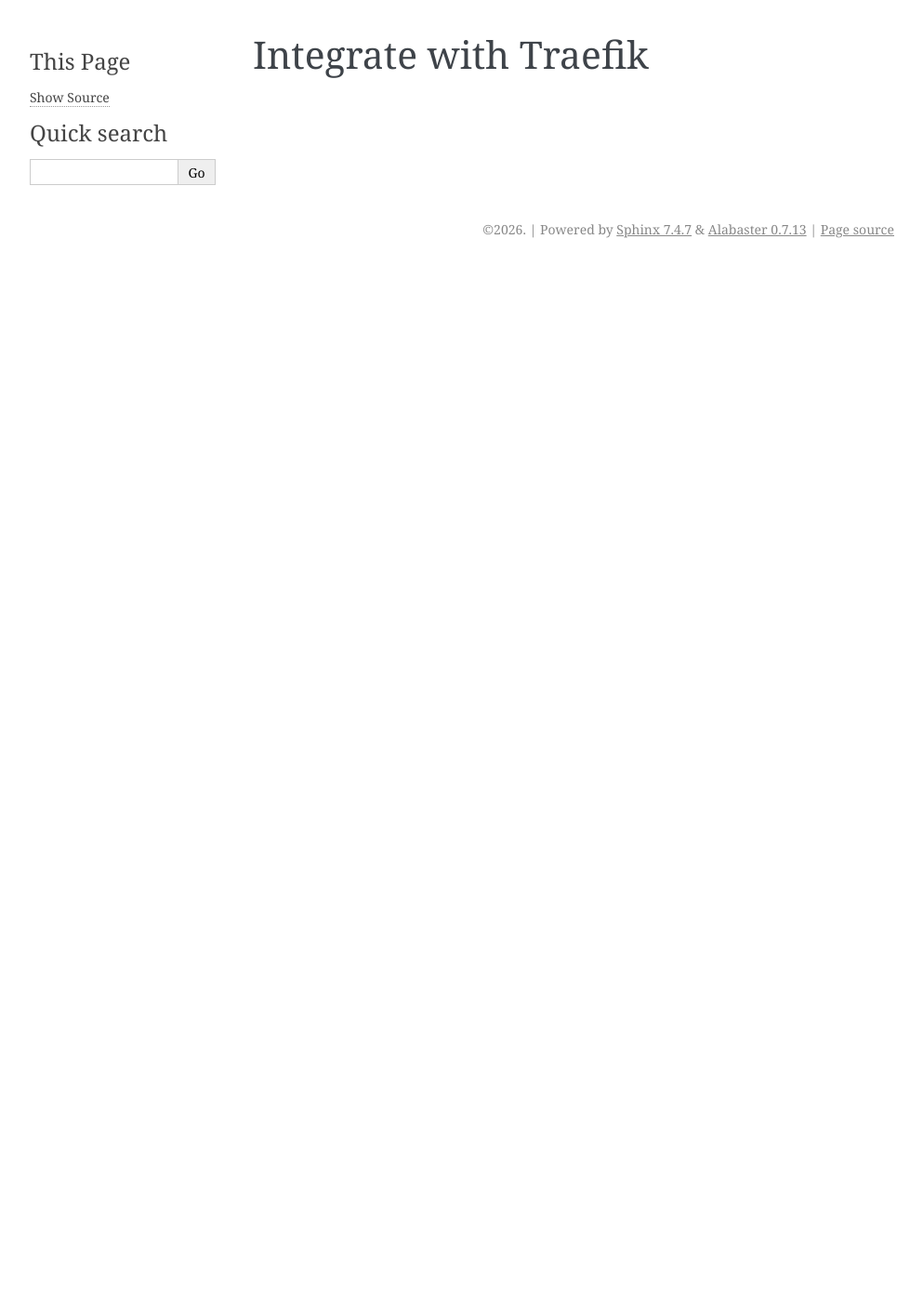
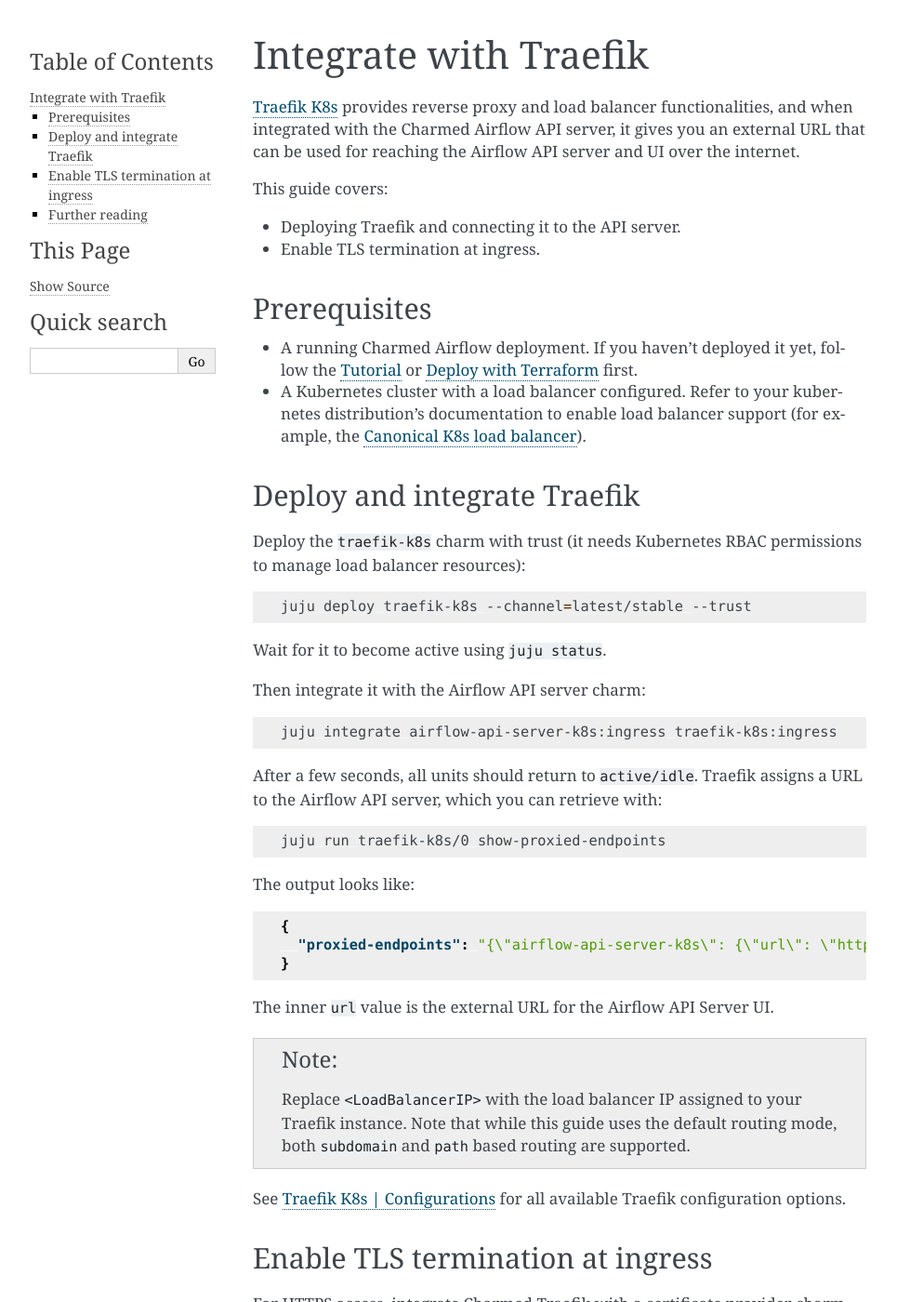
Before and after one commit to canonical/charmed-airflow-documentation, a Sphinx documentation site: the page built from docs/how-to/integrate/traefik.rst, in a window 1280 px wide and 1400 px high. Shown: the whole window at 93% size, without its empty margins (148-1141 px from the left). Built offline with Sphinx 7.4.7, drawn with Linux system fonts in a browser that asks for light colours; some of the changed text lies outside the part shown.

Commit message:
[WF-384] Docs/add how to guide traefik integration (#12)
* docs/ add how-to Guide to integrate with traefik-k8s

```diff
--- a/docs/how-to/integrate/traefik.rst
+++ b/docs/how-to/integrate/traefik.rst
@@ -1,4 +1,110 @@
+.. _integrate-traefik:
+
 Integrate with Traefik
 ======================
 
-.. TODO: Document the steps to integrate Charmed Airflow with Traefik for ingress.
+`Traefik K8s`_ provides reverse proxy and load balancer functionalities,
+and when integrated with the Charmed Airflow API server,
+it gives you an external URL that can be used for reaching the Airflow API server and UI over the internet.
+
+This guide covers:
+
+* Deploying Traefik and connecting it to the API server.
+* Enable TLS termination at ingress.
+
+Prerequisites
+-------------
+
+* A running Charmed Airflow deployment. If you haven't deployed it yet, follow
+  the :doc:`Tutorial </tutorial/index>` or :doc:`Deploy with Terraform </how-to/deploy-with-terraform>` first.
+
+* A Kubernetes cluster with a load balancer configured. Refer to your kubernetes distribution's documentation to enable
+  load balancer support (for example, the `Canonical K8s load balancer`_).
+
+
+Deploy and integrate Traefik
+-----------------------------
+
+Deploy the ``traefik-k8s`` charm with trust (it needs Kubernetes RBAC
+permissions to manage load balancer resources):
+
+.. code-block:: bash
+
+   juju deploy traefik-k8s --channel=latest/stable --trust
+
+Wait for it to become active using ``juju status``.
+
+Then integrate it with the Airflow API server charm:
+
+.. code-block:: bash
+
+   juju integrate airflow-api-server-k8s:ingress traefik-k8s:ingress
+
+After a few seconds, all units should return to ``active/idle``. Traefik
+assigns a URL to the Airflow API server, which you can retrieve with:
+
+.. code-block:: bash
+
+   juju run traefik-k8s/0 show-proxied-endpoints
+
+The output looks like:
+
+.. code-block:: json
+
+   {
+     "proxied-endpoints": "{\"airflow-api-server-k8s\": {\"url\": \"http://<LoadBalancerIP>/airflow-airflow-api-server-k8s\"}}"
+   }
+
+The inner ``url`` value is the external URL for the Airflow API Server UI.
+
+.. note::
+
+   Replace ``<LoadBalancerIP>`` with the load balancer IP assigned to your Traefik instance.
+   Note that while this guide uses the default routing mode, both ``subdomain`` and ``path`` based routing are supported.
+
+
+See `Traefik K8s | Configurations`_ for all
+available Traefik configuration options.
+
+Enable TLS termination at ingress
+--------------------------------------
+
+For HTTPS access, integrate Charmed Traefik with a certificate provider charm.
+Traefik handles TLS termination — the API server itself always
+communicates over plain HTTP inside the cluster. Please refer to `Security with X.509 TLS certificates`_
+to understand the different certificate use cases and choose the solution that best fits yours.
+
+Deploy the certificates provider charm of your choice:
+
+.. code-block:: bash
+
+   juju deploy <tls-certificate-provider>
+
+Integrate it with Charmed Traefik or Traefik Charm:
+
+.. code-block:: bash
+
+   juju integrate traefik-k8s <tls-certificate-provider>
+
+Once ready, Traefik will serve HTTPS. Retrieve the new URL:
+
+.. code-block:: bash
+
+   juju run traefik-k8s/0 show-proxied-endpoints
+
+The URL will now start with ``https://``:
+
+.. code-block:: json
+
+   {
+     "proxied-endpoints": "{\"airflow-api-server-k8s\": {\"url\": \"https://<Load Balancer IP>/airflow-airflow-api-server-k8s\"}}"
+   }
+
+
+Further reading
+----------------
+
+* `Traefik K8s`_
+* `Traefik K8s | Configurations`_
+* `Ingress`_
+* `Traefik documentation`_
--- a/docs/reuse/links.txt
+++ b/docs/reuse/links.txt
@@ -2,13 +2,19 @@
 .. _Airflow Kubernetes executor charm configuration page: https://charmhub.io/airflow-kubernetes-executor-k8s/configurations
 .. _Apache Airflow: https://airflow.apache.org/
 .. _Apache Airflow documentation: https://airflow.apache.org/docs/
+.. _Canonical K8s load balancer: https://documentation.ubuntu.com/canonical-kubernetes/latest/snap/howto/networking/default-loadbalancer
 .. _Canonical Sphinx: https://github.com/canonical/canonical-sphinx
 .. _Charmed Airflow: https://github.com/canonical/charmed-airflow-documentation
 .. _Charmed Airflow on GitHub: https://github.com/canonical/charmed-airflow-documentation
 .. _Diátaxis: https://diataxis.fr/
+.. _Ingress: https://charmhub.io/traefik-k8s/libraries/ingress
 .. _Juju: https://juju.is/
 .. _Terraform: https://www.terraform.io/
 .. _Traefik: https://traefik.io/
+.. _Traefik documentation: https://doc.traefik.io/traefik/
+.. _Traefik K8s: https://charmhub.io/traefik-k8s
+.. _Traefik K8s | Configurations: https://charmhub.io/traefik-k8s/configurations
+.. _Security with X.509 TLS certificates: https://charmhub.io/topics/security-with-x-509-certificates
 .. _Sphinx DataTables: https://sharm294.github.io/sphinx-datatables/
 .. _Sphinx design: https://sphinx-design.readthedocs.io/en/latest/
 .. _Sphinx documentation starter pack:
```
Also changed, not shown: docs/.custom_wordlist.txt (+10 -0 lines).
